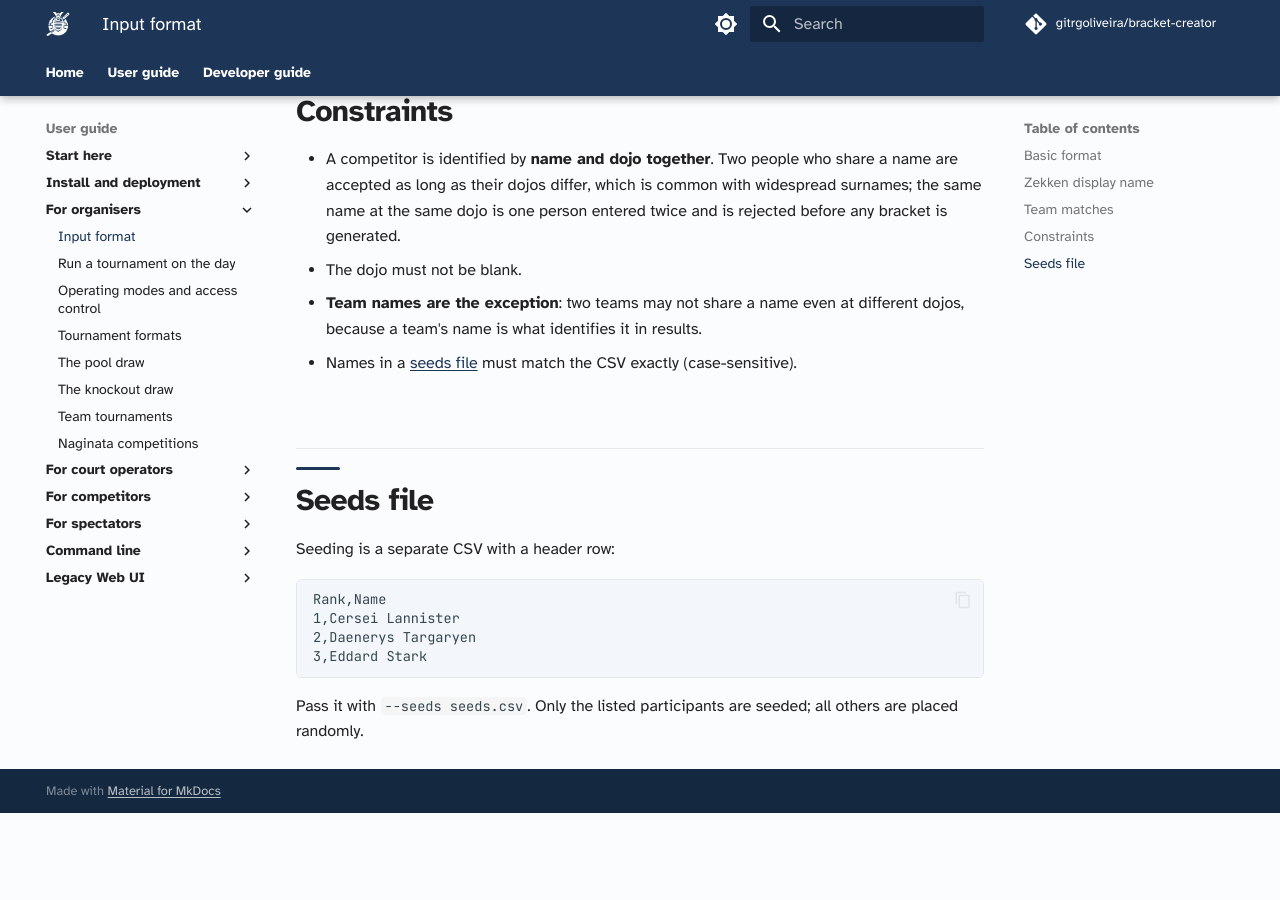
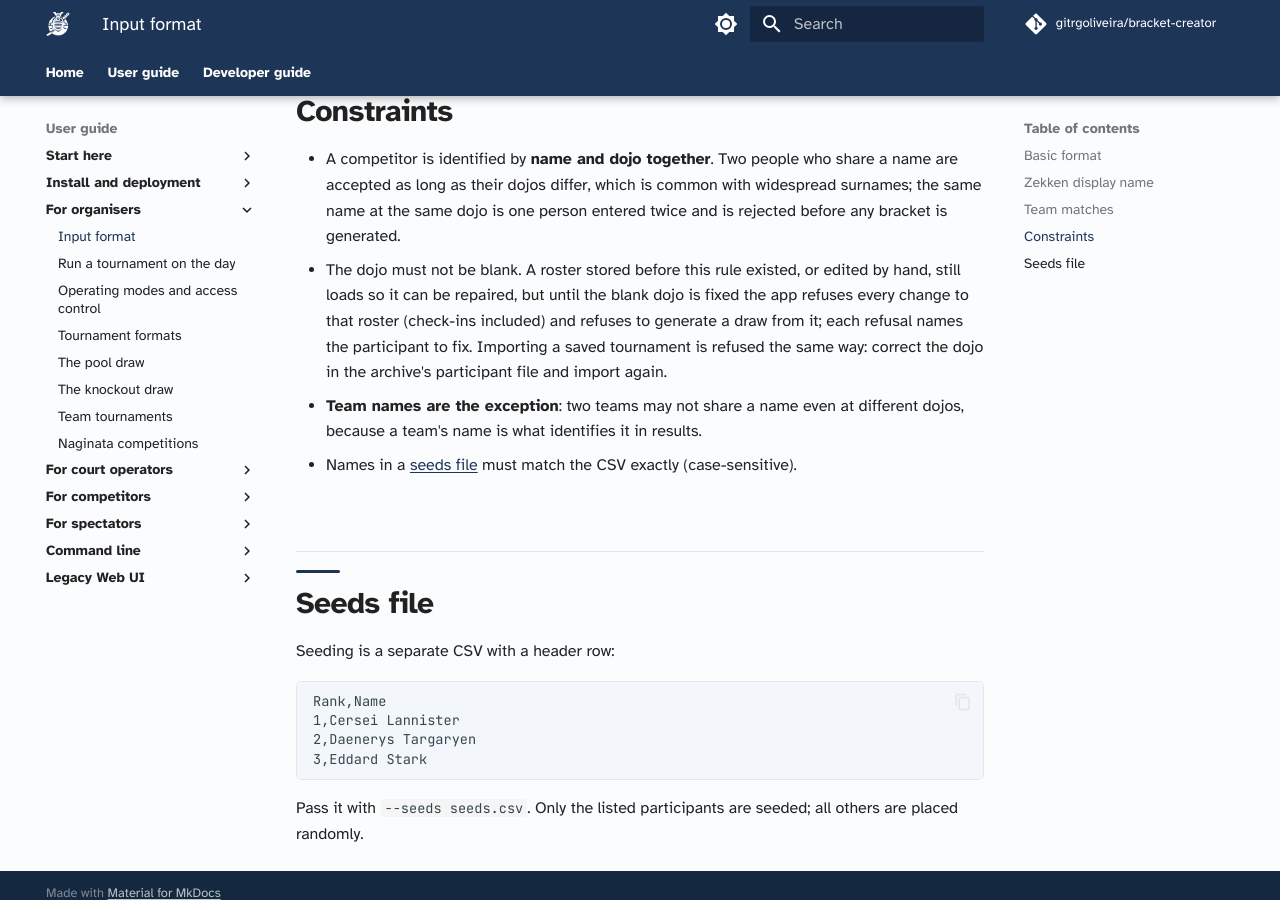
Before and after one commit to gitrgoliveira/bracket-creator, an MkDocs documentation site: the page built from docs/user-guide/organisers/input-format.md, in a window 1280 px wide and 900 px high, scrolled down 1234 px. Built offline with MkDocs 1.6.1 and Material for MkDocs 9.7.7, drawn with Linux system fonts in a browser that asks for light colours; comment, search, counter and statistics services are not loaded; before the commit the page ends 2047 px from its top, so only the background shows below that.

Commit message:
docs: describe the blank-dojo failure path, and record the two draw floors
The review's blank-dojo fixes changed what an operator actually sees --
saves and check-ins answer with the participant to fix, the draw refuses a
legacy roster the same way, and an archive import is refused with the row
named -- but no public page described that failure path. input-format.md's
blank-dojo constraint now walks it: the roster still loads so it can be
repaired, and every refusal names the row.

CLAUDE.md/AGENTS.md record the two-floor design so a future pass does not
'fix' the refusal: state.ErrBlankDojo (save floor) and
helper.ErrBlankDojoInDraw (draw floor) are distinct sentinels in different
packages, and errors.Is against the wrong one silently never matches.

make docs/build (strict) and docs/linkcheck both pass (2329 links OK).

Co-Authored-By: Claude Fable 5 <noreply@anthropic.com>

```diff
--- a/docs/user-guide/organisers/input-format.md
+++ b/docs/user-guide/organisers/input-format.md
@@ -30,7 +30,7 @@ For team tournaments (`--team-matches N`), each row still represents an individu
 ## Constraints
 
 - A competitor is identified by **name and dojo together**. Two people who share a name are accepted as long as their dojos differ, which is common with widespread surnames; the same name at the same dojo is one person entered twice and is rejected before any bracket is generated.
-- The dojo must not be blank.
+- The dojo must not be blank. A roster stored before this rule existed, or edited by hand, still loads so it can be repaired, but until the blank dojo is fixed the app refuses every change to that roster (check-ins included) and refuses to generate a draw from it; each refusal names the participant to fix. Importing a saved tournament is refused the same way: correct the dojo in the archive's participant file and import again.
 - **Team names are the exception**: two teams may not share a name even at different dojos, because a team's name is what identifies it in results.
 - Names in a [seeds file](../commands/create-pools.md#seeding) must match the CSV exactly (case-sensitive).
 
```
Also changed, not shown: AGENTS.md (+1 -1 lines), CLAUDE.md (+1 -1 lines).
